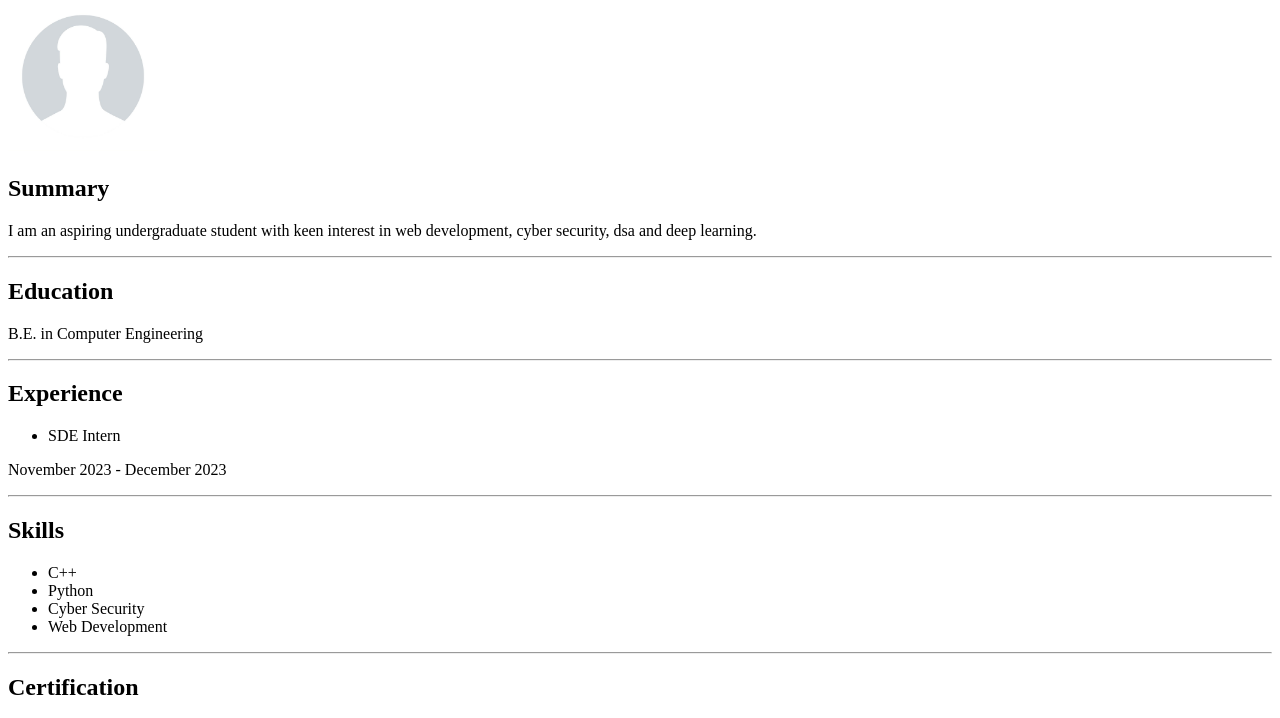
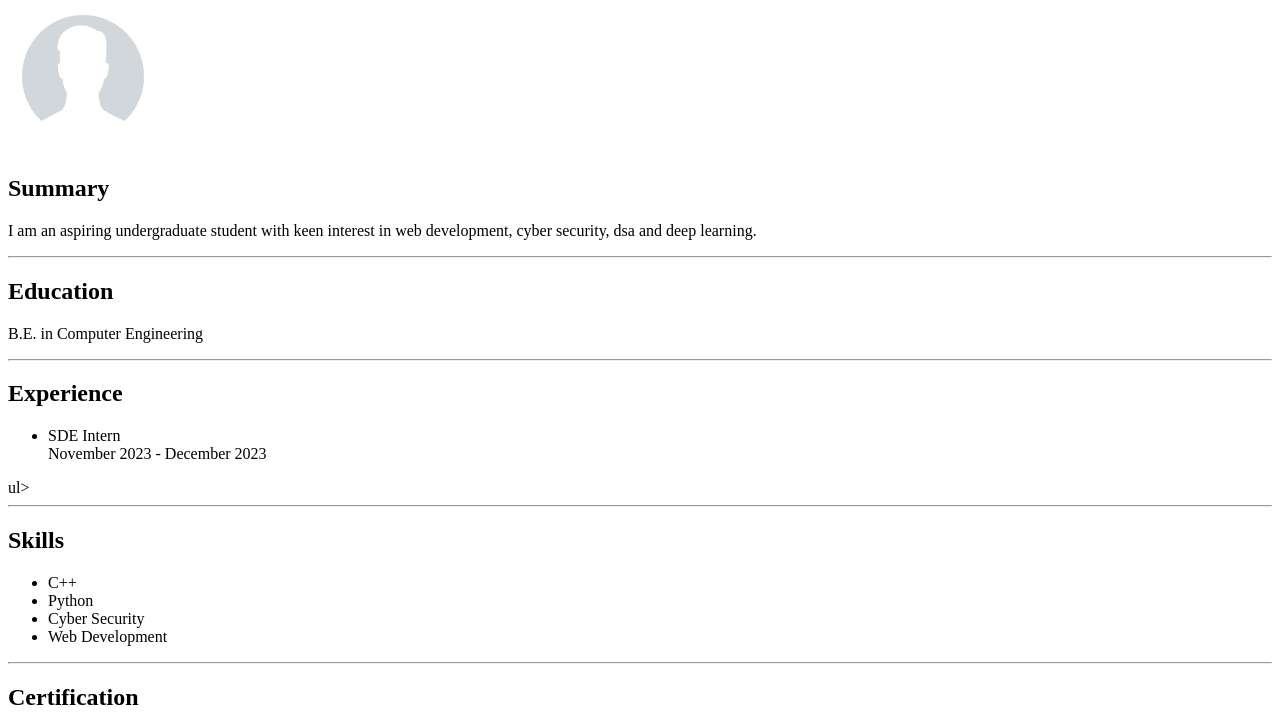
Before and after one commit to AdityaShirwalkar/HTML-Portofolio, a plain HTML site: page index.html in a window 1280 px wide. Shown: the part 79-797 px from the top of the page. Drawn offline with Linux system fonts and the light colour scheme.

Commit message:
Update index.html

```diff
--- a/index.html
+++ b/index.html
@@ -15,8 +15,9 @@
     <p>B.E. in Computer Engineering</p>
     <hr>
     <h2>Experience</h2>
-    <ul><li>SDE Intern</li></ul>
-    <p>November 2023 - December 2023</p>
+    <ul><li>SDE Intern
+        <br>
+        November 2023 - December 2023</li></ul>ul>
     <hr>
     <h2>Skills</h2>
     <ul>
```
